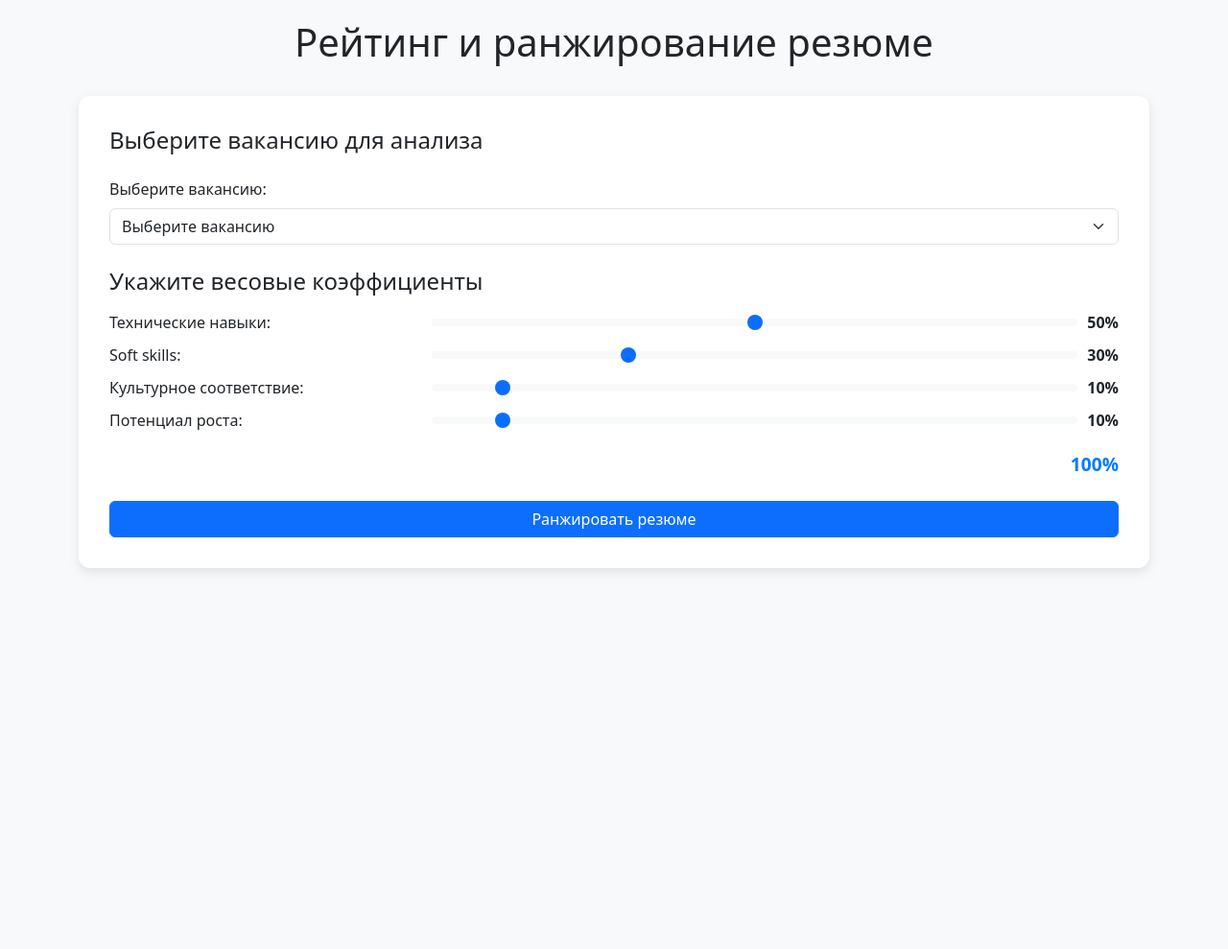
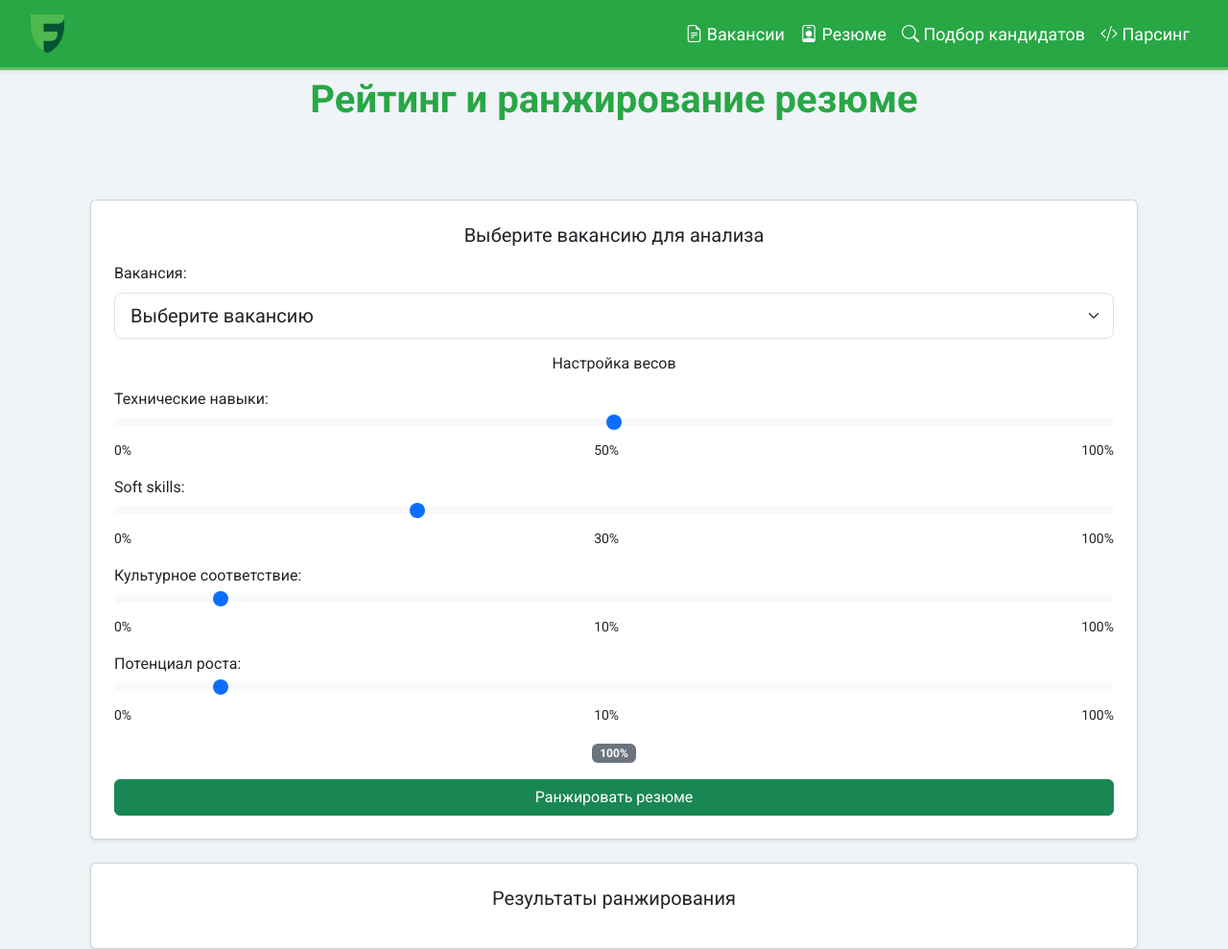
Before and after one commit to malikabdulov/pohr, a Flask app: page /ranging in a window 1280 px wide. Shown: the whole page at 96% size. Before the commit the page ends 596 px from the top, so only its background shows below. Run offline with Flask 3, Linux system fonts and the light colour scheme; data that the repository does not hold is empty; some libraries are stand-ins or nearby versions.

Commit message:
ranging base design

```diff
--- a/front/static/js/scripts.js
+++ b/front/static/js/scripts.js
@@ -39,13 +39,13 @@ function updateWeights(event) {
     // Управляем состоянием кнопки и цветом индикатора
     const rankButton = document.querySelector(".btn-primary");
     if (total === 100) {
-        document.getElementById("totalIndicator").style.color = "#007bff";
+        document.getElementById("totalIndicator").style.color = "#ffffff";
         rankButton.disabled = false;
         rankButton.style.backgroundColor = "#007bff"; // Активный синий цвет
     } else {
-        document.getElementById("totalIndicator").style.color = "#6c757d";
+        document.getElementById("totalIndicator").style.color = "#ffffff";
         rankButton.disabled = true;
-        rankButton.style.backgroundColor = "#6c757d"; // Серый цвет
+        rankButton.style.backgroundColor = "#007bff"; // Серый цвет
     }
 }
 
@@ -109,7 +109,19 @@ function generate_cover_letter(channel, jobDescription, candidateName) {
     })
     .then(response => response.json())
     .then(data => {
-        alert(data.message); // Отображение сообщения, полученного от сервера
+        // Обновляем содержимое модального окна с сообщением от сервера
+        const modalBody = document.querySelector('#generateCoverLetterModal .modal-body');
+        modalBody.innerHTML = `<p>${data.message}</p>`;
+
+        // Открываем модальное окно
+        const modal = new bootstrap.Modal(document.getElementById('generateCoverLetterModal'));
+        modal.show();
     })
-    .catch(error => console.error('Ошибка:', error));
+    .catch(error => {
+        console.error('Ошибка:', error);
+        const modalBody = document.querySelector('#generateCoverLetterModal .modal-body');
+        modalBody.innerHTML = `<p>Произошла ошибка при генерации письма. Попробуйте снова.</p>`;
+        const modal = new bootstrap.Modal(document.getElementById('generateCoverLetterModal'));
+        modal.show();
+    });
 }
--- a/front/templates/base.html
+++ b/front/templates/base.html
@@ -4,6 +4,8 @@
     <meta charset="UTF-8">
     <meta name="viewport" content="width=device-width, initial-scale=1.0">
     <title>{% block title %}HR Система{% endblock %}</title>
+    <link rel="stylesheet" href="https://cdnjs.cloudflare.com/ajax/libs/font-awesome/6.0.0-beta3/css/all.min.css">
+
     <link href="https://cdn.jsdelivr.net/npm/bootstrap@5.3.0/dist/css/bootstrap.min.css" rel="stylesheet">
     <link rel="stylesheet" href="https://cdn.jsdelivr.net/npm/bootstrap-icons/font/bootstrap-icons.css">
     <link href="https://fonts.googleapis.com/css2?family=Roboto:wght@400;700&display=swap" rel="stylesheet">
--- a/front/templates/ranging.html
+++ b/front/templates/ranging.html
@@ -1,105 +1,112 @@
-<!DOCTYPE html>
-<html lang="ru">
-<head>
-    <meta charset="UTF-8">
-    <meta name="viewport" content="width=device-width, initial-scale=1.0">
-    <title>Рейтинг резюме</title>
-    <link href="https://cdn.jsdelivr.net/npm/bootstrap@5.3.0/dist/css/bootstrap.min.css" rel="stylesheet">
-    <link rel="stylesheet" href="/static/css/styles.css">
-     <!-- Подключаем CSS и JS Choices.js -->
-    <link href="https://cdn.jsdelivr.net/npm/bootstrap@5.3.0/dist/css/bootstrap.min.css" rel="stylesheet">
-    <script src="https://cdn.jsdelivr.net/npm/chart.js"></script>
-    <link rel="stylesheet" href="https://cdnjs.cloudflare.com/ajax/libs/font-awesome/6.0.0-beta3/css/all.min.css">
+{% extends "base.html" %}
 
+{% block title %}Рейтинг резюме{% endblock %}
+{% block title_header %}Рейтинг и ранжирование резюме{% endblock %}
 
-</head>
-<body class="bg-light">
+{% block content %}
 <div class="container">
-        <h1 class="text-center mb-3">Рейтинг и ранжирование резюме</h1>
 
     <!-- Форма для выбора вакансии -->
-        <div class="form-container">
+    <div class="card shadow-sm p-4 mb-4">
+        <h5 class="mb-3 text-center">Выберите вакансию для анализа</h5>
         <form id="rangingForm" action="/ranging" method="POST">
-                <h4 class="mb-4">Выберите вакансию для анализа</h4>
             <div class="mb-3">
-                    <label for="vacancy" class="form-label">Выберите вакансию:</label>
-                    <select id="vacancy" name="vacancy" class="form-select" required>
+                <label for="vacancy" class="form-label">Вакансия:</label>
+                <select id="vacancy" name="vacancy" class="form-select form-select-lg" required>
                     <option value="">Выберите вакансию</option>
                     {% for vacancy in vacancies %}
                         <option value="{{ vacancy._id }}">{{ vacancy.title }}</option>
                     {% endfor %}
                 </select>
-
             </div>
 
-                <!-- Блок для отображения описания вакансии -->
-                <div id="vacancyDetails" style="display: none;" class="p-3 mb-4 bg-light border rounded">
-                    <h5>Описание вакансии:</h5>
+            <!-- Описание вакансии -->
+            <div id="vacancyDetails" class="bg-light p-3 mb-4 border rounded" style="display: none;">
+                <h6 class="mb-2">Описание вакансии</h6>
                 <p><strong>Название:</strong> <span id="vacancyTitle"></span></p>
                 <p><strong>Опыт:</strong> <span id="vacancyExperience"></span></p>
                 <p><strong>Навыки:</strong> <span id="vacancySkills"></span></p>
                 <p><strong>Образование:</strong> <span id="vacancyEducation"></span></p>
             </div>
 
-                <!-- Ползунки для весовых коэффициентов -->
-                <h4 class="mt-4 mb-3">Укажите весовые коэффициенты</h4>
-                <div class="slider-container">
-                    <span class="slider-label">Технические навыки:</span>
-                    <input type="range" id="technical_skills" name="technical_skills" min="0" max="100" step="1" value="50" class="form-range" onchange="updateWeights()">
-                    <span class="slider-value" id="technical_skills_value">50%</span>
+            <!-- Ползунки весовых коэффициентов -->
+            <h6 class="mb-3 text-center">Настройка весов</h6>
+            <div class="mb-3">
+                <label>Технические навыки:</label>
+                <input type="range" id="technical_skills" name="technical_skills" min="0" max="100" step="1" value="50" class="form-range">
+                <div class="d-flex justify-content-between">
+                    <small>0%</small>
+                    <small id="technical_skills_value">50%</small>
+                    <small>100%</small>
                 </div>
-                <div class="slider-container">
-                    <span class="slider-label">Soft skills:</span>
-                    <input type="range" id="soft_skills" name="soft_skills" min="0" max="100" step="1" value="30" class="form-range" onchange="updateWeights()">
-                    <span class="slider-value" id="soft_skills_value">30%</span>
             </div>
-                <div class="slider-container">
-                    <span class="slider-label">Культурное соответствие:</span>
-                    <input type="range" id="cultural_fit" name="cultural_fit" min="0" max="100" step="1" value="10" class="form-range" onchange="updateWeights()">
-                    <span class="slider-value" id="cultural_fit_value">10%</span>
+            <div class="mb-3">
+                <label>Soft skills:</label>
+                <input type="range" id="soft_skills" name="soft_skills" min="0" max="100" step="1" value="30" class="form-range">
+                <div class="d-flex justify-content-between">
+                    <small>0%</small>
+                    <small id="soft_skills_value">30%</small>
+                    <small>100%</small>
                 </div>
-                <div class="slider-container">
-                    <span class="slider-label">Потенциал роста:</span>
-                    <input type="range" id="growth_potential" name="growth_potential" min="0" max="100" step="1" value="10" class="form-range" onchange="updateWeights()">
-                    <span class="slider-value" id="growth_potential_value">10%</span>
+            </div>
+            <div class="mb-3">
+                <label>Культурное соответствие:</label>
+                <input type="range" id="cultural_fit" name="cultural_fit" min="0" max="100" step="1" value="10" class="form-range">
+                <div class="d-flex justify-content-between">
+                    <small>0%</small>
+                    <small id="cultural_fit_value">10%</small>
+                    <small>100%</small>
+                </div>
+            </div>
+            <div class="mb-3">
+                <label>Потенциал роста:</label>
+                <input type="range" id="growth_potential" name="growth_potential" min="0" max="100" step="1" value="10" class="form-range">
+                <div class="d-flex justify-content-between">
+                    <small>0%</small>
+                    <small id="growth_potential_value">10%</small>
+                    <small>100%</small>
+                </div>
             </div>
 
             <!-- Индикатор общей суммы весов -->
-                <div class="total-indicator" id="totalIndicator">100%</div>
+            <div class="text-center mb-3">
+                <strong id="totalIndicator" class="badge bg-secondary">100%</strong>
+            </div>
 
             <!-- Кнопка отправки формы -->
-                <button type="submit" id="rankButton" class="btn btn-primary w-100 mt-4">Ранжировать резюме</button>
+            <button type="submit" id="rankButton" class="btn btn-success w-100">Ранжировать резюме</button>
         </form>
     </div>
 
+    <!-- Результаты ранжирования -->
+    <div class="card shadow-sm p-4">
+        <h5 class="mb-3 text-center">Результаты ранжирования</h5>
         <div class="candidates-results">
             {% for result in ranking_results %}
-                <div class="candidate-card">
-                    <h4 class="candidate-name">{{ result.full_name }} - Релевантность: {{ result.relevance_score }}%</h4>
-                    <div class="achievement-bar">
-                        <div class="progress">
+                <div class="candidate-card mb-3 p-3 bg-light border rounded">
+                    <h6 class="mb-2">{{ result.full_name }} — <strong>{{ result.relevance_score }}%</strong></h6>
+                    <div class="progress mb-2">
                         <div class="progress-bar bg-primary" role="progressbar" style="width: {{ result.scores.technical_skills }}%;" title="Технические навыки: {{ result.reasoning.technical_skills }}">
                             Технические навыки - {{ result.scores.technical_skills }}%
                         </div>
                     </div>
-                        <div class="progress">
+                    <div class="progress mb-2">
                         <div class="progress-bar bg-info" role="progressbar" style="width: {{ result.scores.soft_skills }}%;" title="Soft skills: {{ result.reasoning.soft_skills }}">
                             Soft skills - {{ result.scores.soft_skills }}%
                         </div>
                     </div>
-                        <div class="progress">
+                    <div class="progress mb-2">
                         <div class="progress-bar bg-success" role="progressbar" style="width: {{ result.scores.cultural_fit }}%;" title="Культурное соответствие: {{ result.reasoning.cultural_fit }}">
                             Культурное соответствие - {{ result.scores.cultural_fit }}%
                         </div>
                     </div>
-                        <div class="progress">
+                    <div class="progress mb-2">
                         <div class="progress-bar bg-warning" role="progressbar" style="width: {{ result.scores.growth_potential }}%;" title="Потенциал роста: {{ result.reasoning.growth_potential }}">
                             Потенциал роста - {{ result.scores.growth_potential }}%
                         </div>
                     </div>
-                    </div>
                     <div class="icons">
-                        <a href="javascript:void(0);" onclick="generate_cover_letter('telegram', '{{ job_description }}', '{{ result.full_name }}')"><i class="fab fa-telegram"></i></a>
+                        <a href="javascript:void(0);" onclick="generate_cover_letter('telegram', '{{ job_description }}', '{{ result.full_name }}')"><i class="fab fa-telegram fa-2x"></i></a>
 
                         <!-- <a href="javascript:void(0);" onclick="generate_cover_letter('email', '{{ job_description }}', '{{ result.full_name }}')"><i class="fas fa-envelope"></i></a>
                         <a href="javascript:void(0);" onclick="generate_cover_letter('whatsapp', '{{ job_description }}', '{{ result.full_name }}')"><i class="fab fa-whatsapp"></i></a>
@@ -108,6 +115,28 @@
                 </div>
             {% endfor %}
         </div>
+    </div>
+
+<!-- Модальное окно для генерации сопроводительного письма -->
+<div class="modal fade" id="generateCoverLetterModal" tabindex="-1">
+    <div class="modal-dialog modal-dialog-centered">
+        <div class="modal-content">
+            <div class="modal-header">
+                <h5 class="modal-title">Редактировать и отправить сопроводительное письмо</h5>
+                <button type="button" class="btn-close" data-bs-dismiss="modal" aria-label="Close"></button>
+            </div>
+            <div class="modal-body">
+                <textarea id="coverLetterText" class="form-control" rows="6" placeholder="Введите текст сопроводительного письма..." style="text-align: left;"></textarea>
+            </div>
+            <div class="modal-footer">
+                <button type="button" class="btn btn-primary" onclick="sendCoverLetter()">Отправить сопроводительное сообщение</button>
+            </div>
+        </div>
+    </div>
+</div>
+
+
+
 
 </div>
 
@@ -115,7 +144,6 @@
 <script src="https://cdn.jsdelivr.net/npm/jquery@3.6.0/dist/jquery.min.js"></script>
 <script src="https://cdn.jsdelivr.net/npm/select2@4.1.0-rc.0/dist/js/select2.min.js"></script>
 
-    <!-- Ваш основной скрипт -->
+<!-- Основной скрипт -->
 <script src="/static/js/scripts.js"></script>
-</body>
-</html>
+{% endblock %}
```
Lines whose indentation alone changed are shown as unchanged.
